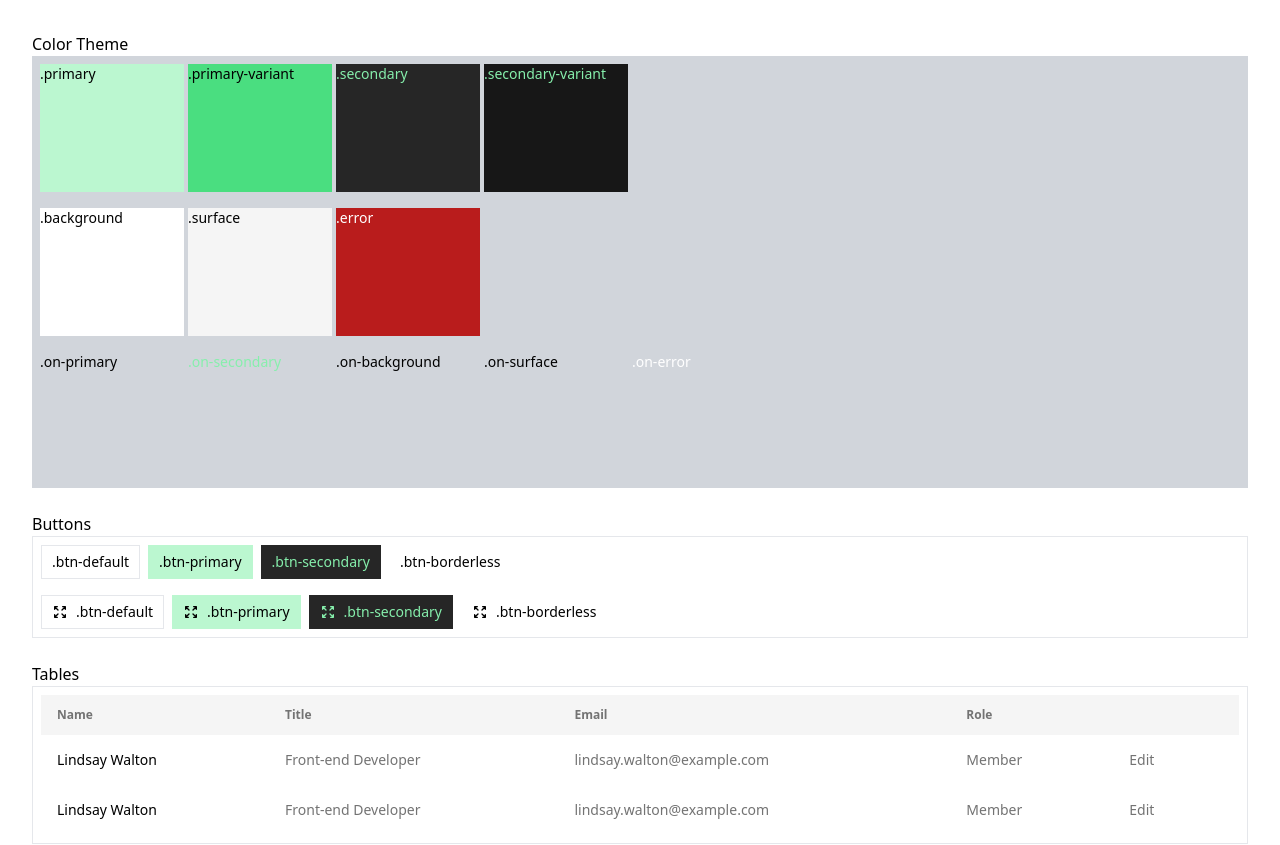
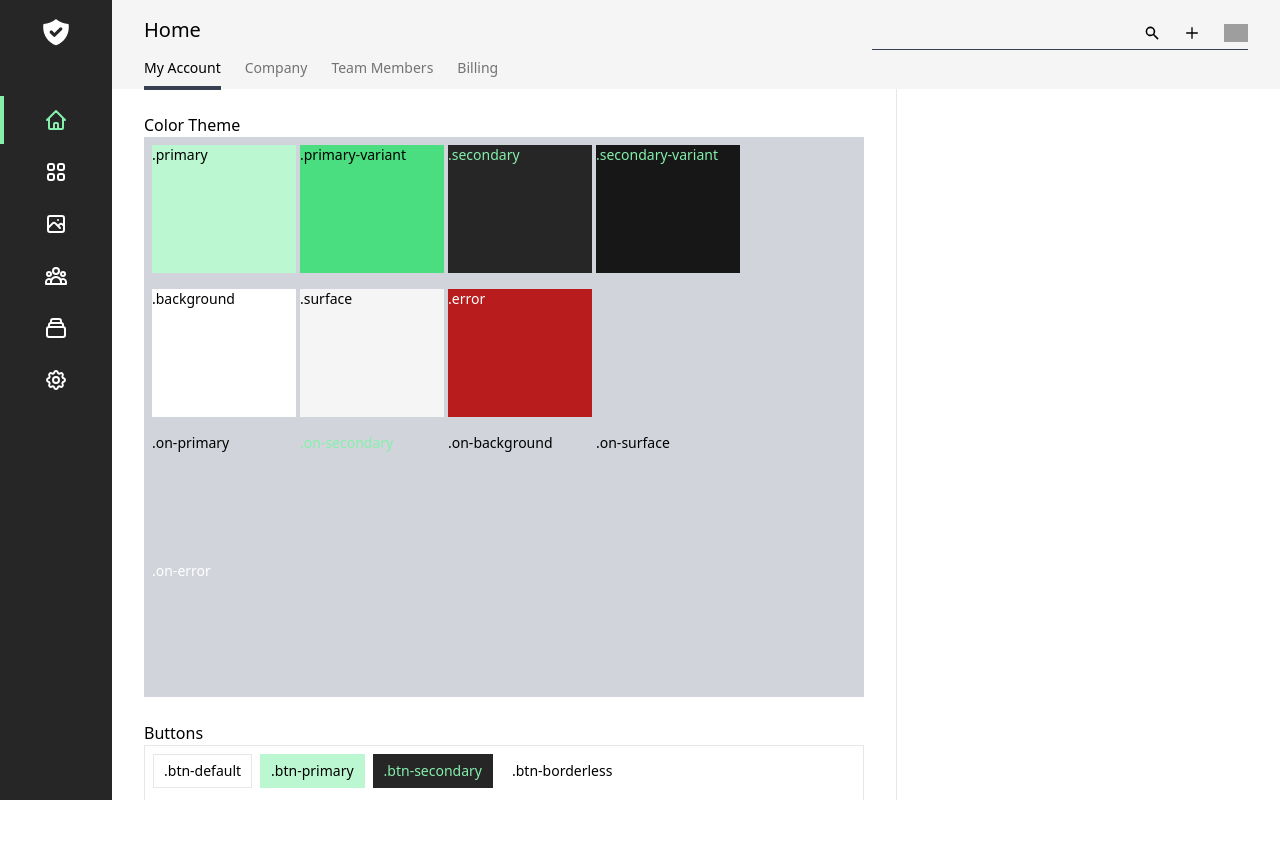
Before and after one commit to f7g/p1-ui-library, a React (Create React App) app: page / in a window 1280 px wide. Shown: the top 845 px of the page. Built offline with nearby package versions, Linux system fonts and the light colour scheme; grey boxes are pictures that could not be loaded.

Commit message:
Update components

```diff
--- a/package.json
+++ b/package.json
@@ -3,6 +3,7 @@
   "version": "0.1.0",
   "private": true,
   "dependencies": {
+    "@headlessui/react": "^1.6.4",
     "@heroicons/react": "^1.0.6",
     "@testing-library/jest-dom": "^5.16.4",
     "@testing-library/react": "^13.3.0",
--- a/src/App.js
+++ b/src/App.js
@@ -3,16 +3,20 @@ import Buttons from "./components/buttons";
 import Tables from "./components/tables";
 import InputGroups from "./components/input-groups";
 import Panels from "./components/panels";
+import DefaultLayout from "./layout/default-layout";
+import Tabs from "./components/tabs";
 
 function App() {
   return (
-    <div className="space-y-6 p-8 mb-24">
+    <DefaultLayout tabs={<Tabs />}>
+      <div className="px-4 py-6 space-y-6 sm:px-8">
         <ColorTheme />
         <Buttons />
         <Tables />
         <InputGroups />
         <Panels />
       </div>
+    </DefaultLayout>
   );
 }
 
--- a/src/components/panels.js
+++ b/src/components/panels.js
@@ -18,7 +18,7 @@ export default function Panels() {
         <div className="w-full ">
           <div className="max-w-lg space-y-8">
             <Panel>
-              <Panel.Heading>Bounce rate</Panel.Heading>
+              <Panel.Heading>Rate</Panel.Heading>
               <Panel.Body>
                 <div className="inline-flex">
                   <ArrowDownIcon className="on-background-error w-3 mr-1" />
@@ -28,7 +28,7 @@ export default function Panels() {
               </Panel.Body>
             </Panel>
             <Panel>
-              <Panel.Heading>Bounce rate</Panel.Heading>
+              <Panel.Heading>Rate</Panel.Heading>
               <Panel.Body>
                 <div className="inline-flex">
                   <ArrowDownIcon className="on-background-error w-3 mr-1" />
--- /dev/null
+++ b/src/components/tabs.js
@@ -0,0 +1,54 @@
+const tabs = [
+  { name: "My Account", href: "#", current: true },
+  { name: "Company", href: "#", current: false },
+  { name: "Team Members", href: "#", current: false },
+  { name: "Billing", href: "#", current: false },
+];
+
+function classNames(...classes) {
+  return classes.filter(Boolean).join(" ");
+}
+
+export default function Tabs() {
+  return (
+    <div>
+      {/* Mobile view */}
+      <div className="sm:hidden">
+        <label htmlFor="tabs" className="sr-only">
+          Select a tab
+        </label>
+        <select
+          id="tabs"
+          name="tabs"
+          defaultValue={tabs.find((tab) => tab.current).name}
+        >
+          {tabs.map((tab) => (
+            <option key={tab.name}>{tab.name}</option>
+          ))}
+        </select>
+      </div>
+      {/* Desktop view */}
+      <div className="hidden sm:block">
+        <div className="">
+          <nav className="-mb-px flex space-x-6" aria-label="Tabs">
+            {tabs.map((tab) => (
+              <a
+                key={tab.name}
+                href={tab.href}
+                className={classNames(
+                  tab.current
+                    ? "border-dark on-surface"
+                    : "border-transparent on-surface-light",
+                  "whitespace-nowrap pb-2 border-b-4 font-medium text-sm"
+                )}
+                aria-current={tab.current ? "page" : undefined}
+              >
+                {tab.name}
+              </a>
+            ))}
+          </nav>
+        </div>
+      </div>
+    </div>
+  );
+}
--- a/src/index.css
+++ b/src/index.css
@@ -1,6 +1,15 @@
 @tailwind base;
 @tailwind components;
 @tailwind utilities;
+
+html,
+body,
+#root {
+  height: 100%;
+}
+body {
+  overflow: hidden;
+}
 
 @layer base {
   /* Backgrounds */
@@ -98,9 +107,15 @@
   input {
     @apply block w-full border-b text-sm focus:outline-0;
   }
+  select {
+    @apply block w-full bg-transparent border p-1 text-sm;
+  }
 
   /* Borders */
   .border-dark {
     @apply border-gray-700;
   }
+  .border-on-secondary {
+    @apply border-green-300;
+  }
 }
```
Also changed, not shown: 1 other file (tests, documents, lock files or other folders). Lines whose indentation alone changed are shown as unchanged.
